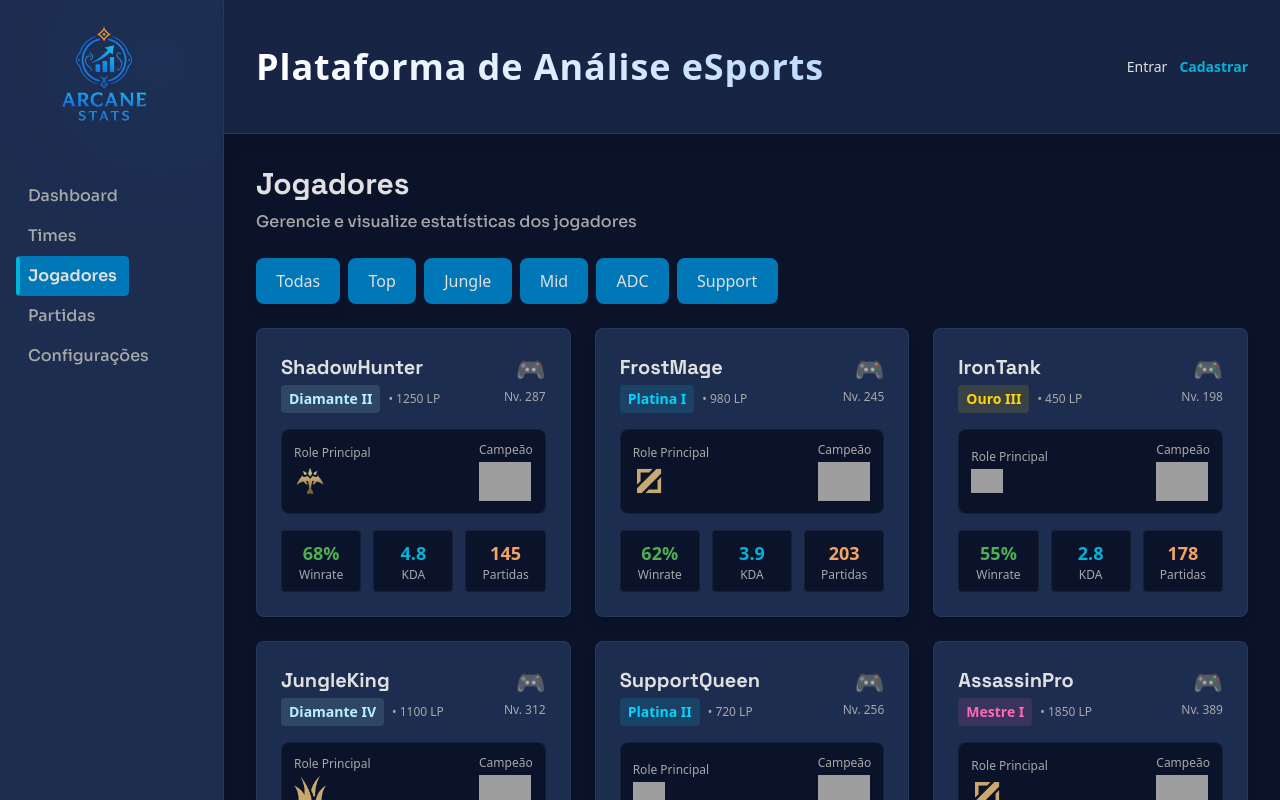
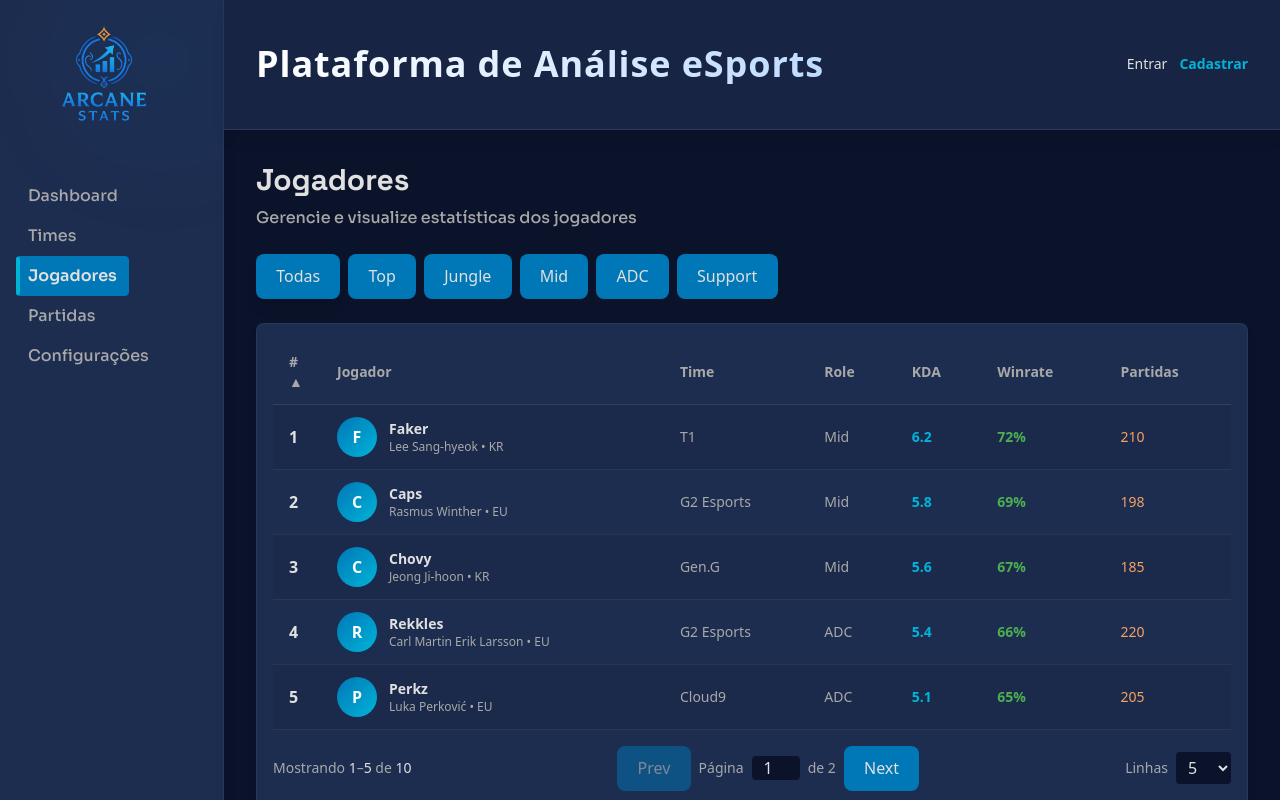
Before and after one commit to CapivaraDevv/Arcane-Stats, a React (Vite) app in the folder arcane-stats/: page /jogadores in a window 1280 px wide. Shown: the top 800 px of the page. Built offline with nearby package versions, Linux system fonts and the light colour scheme; no server answers; grey boxes are pictures that could not be loaded.

Commit message:
Ordenação e paginação adicionado, além de adicionar um ranking com os melhores jogadores

```diff
--- a/arcane-stats/src/pages/Jogadores.tsx
+++ b/arcane-stats/src/pages/Jogadores.tsx
@@ -1,198 +1,68 @@
-import { motion } from 'framer-motion';
-import { useState, useEffect } from 'react';
+import { useState, useMemo } from 'react';
 import ScrollReveal from '../components/ScrollReveal';
 
-interface Jogador {
-  id: number;
-  nome: string;
-  elo: string;
-  divisao: string;
-  lp: number;
-  winrate: number;
-  partidas: number;
-  kda: number;
-  campeaoPrincipal: string;
-  role: string;
-  roleIcon: string;
-  nivel: number;
-}
+// interface Jogador removed (ranking uses a simpler structure)
 
 const Jogadores = () => {
   const [filtroRole, setFiltroRole] = useState<string>('Todas');
 
-  const [ddragonVersion, setDdragonVersion] = useState<string>('latest');
+  // ddragonVersion removed (não usado aqui)
   // Estado para controlar falhas no carregamento de imagens
-  const [imageErrors, setImageErrors] = useState<Set<string>>(new Set());
+  // const [imageErrors, setImageErrors] = useState<Set<string>>(new Set());
 
-  // Função para buscar a versão mais recente da API
-  useEffect(() => {
-    const fetchVersion = async () => {
-      try {
-        const response = await fetch('https://ddragon.leagueoflegends.com/api/versions.json');
-        const versions = await response.json();
-        if (versions && versions.length > 0) {
-          setDdragonVersion(versions[0]); // Pega a versão mais recente
-        }
-      } catch (error) {
-        console.error('Erro ao buscar versão da API:', error);
-        // Mantém 'latest' como fallback
-      }
-    };
-    fetchVersion();
-  }, []);
+  // (removido) fetching ddragon version - não necessário no ranking
 
   // Função utilitária para construir URL da imagem do campeão
-  const getChampionImageUrl = (championName: string) => {
-    // Remove acentos e espaços, converte para o formato da API
-    const formattedName = championName
-      .normalize('NFD')
-      .replace(/[\u0300-\u036f]/g, '')
-      .replace(/\s+/g, '');
+  // Função utilitária para construir URL da imagem do campeão removida (não usada)
 
-    return `https://ddragon.leagueoflegends.com/cdn/${ddragonVersion}/img/champion/${formattedName}.png`;
-  };
-
-  // Função para lidar com erro no carregamento da imagem
-  const handleImageError = (championName: string) => {
-    setImageErrors(prev => new Set(prev).add(championName));
-  };
-
-  const jogadores: Jogador[] = [
-    {
-      id: 1,
-      nome: 'ShadowHunter',
-      elo: 'Diamante',
-      divisao: 'II',
-      lp: 1250,
-      winrate: 68,
-      partidas: 145,
-      kda: 4.8,
-      campeaoPrincipal: 'Vayne',
-      role: "ADC",
-      roleIcon: '/IconeADC.webp',
-      nivel: 287
-    },
-    {
-      id: 2,
-      nome: 'FrostMage',
-      elo: 'Platina',
-      divisao: 'I',
-      lp: 980,
-      winrate: 62,
-      partidas: 203,
-      kda: 3.9,
-      campeaoPrincipal: 'Lux',
-      role: 'Mid',
-      nivel: 245,
-      roleIcon: '/IconeMID.png'
-    },
-    {
-      id: 3,
-      nome: 'IronTank',
-      elo: 'Ouro',
-      divisao: 'III',
-      lp: 450,
-      winrate: 55,
-      partidas: 178,
-      kda: 2.8,
-      campeaoPrincipal: 'Malphite',
-      role: 'Top',
-      nivel: 198,
-      roleIcon: '/IconeTop.png'
-    },
-    {
-      id: 4,
-      nome: 'JungleKing',
-      elo: 'Diamante',
-      divisao: 'IV',
-      lp: 1100,
-      winrate: 71,
-      partidas: 167,
-      kda: 5.2,
-      campeaoPrincipal: 'Lee Sin',
-      role: 'Jungle',
-      nivel: 312,
-      roleIcon: '/IconeJungle.png'
-    },
-    {
-      id: 5,
-      nome: 'SupportQueen',
-      elo: 'Platina',
-      divisao: 'II',
-      lp: 720,
-      winrate: 65,
-      partidas: 192,
-      kda: 1.8,
-      campeaoPrincipal: 'Thresh',
-      role: 'Support',
-      nivel: 256,
-      roleIcon: '/IconeSuporte.png'
-    },
-    {
-      id: 6,
-      nome: 'AssassinPro',
-      elo: 'Mestre',
-      divisao: 'I',
-      lp: 1850,
-      winrate: 74,
-      partidas: 234,
-      kda: 6.1,
-      campeaoPrincipal: 'Zed',
-      role: 'Mid',
-      nivel: 389,
-      roleIcon: '/IconeMID.png'
-    },
-    {
-      id: 7,
-      nome: 'ADCGod',
-      elo: 'Diamante',
-      divisao: 'I',
-      lp: 1520,
-      winrate: 69,
-      partidas: 201,
-      kda: 5.5,
-      campeaoPrincipal: 'Jinx',
-      role: 'ADC',
-      nivel: 298,
-      roleIcon: 'IconeADC.webp'
-    },
-    {
-      id: 8,
-      nome: 'TopLaneBeast',
-      elo: 'Platina',
-      divisao: 'III',
-      lp: 680,
-      winrate: 58,
-      partidas: 156,
-      kda: 3.2,
-      campeaoPrincipal: 'Darius',
-      role: 'Top',
-      nivel: 223,
-      roleIcon: 'IconeTop.png'
-    }
+  // Ranking de jogadores (mock com nomes de jogadores profissionais públicos e estatísticas demonstrativas)
+  const ranking = [
+    { rank: 1, nick: 'Faker', name: 'Lee Sang-hyeok', team: 'T1', role: 'Mid', kda: 6.2, winrate: 72, games: 210, country: 'KR' },
+    { rank: 2, nick: 'Caps', name: 'Rasmus Winther', team: 'G2 Esports', role: 'Mid', kda: 5.8, winrate: 69, games: 198, country: 'EU' },
+    { rank: 3, nick: 'Chovy', name: 'Jeong Ji-hoon', team: 'Gen.G', role: 'Mid', kda: 5.6, winrate: 67, games: 185, country: 'KR' },
+    { rank: 4, nick: 'Rekkles', name: 'Carl Martin Erik Larsson', team: 'G2 Esports', role: 'ADC', kda: 5.4, winrate: 66, games: 220, country: 'EU' },
+    { rank: 5, nick: 'Perkz', name: 'Luka Perković', team: 'Cloud9', role: 'ADC', kda: 5.1, winrate: 65, games: 205, country: 'EU' },
+    { rank: 6, nick: 'Teddy', name: 'Park Jin-seong', team: 'T1', role: 'ADC', kda: 4.9, winrate: 64, games: 190, country: 'KR' },
+    { rank: 7, nick: 'Doinb', name: 'Kim Tae-sang', team: 'LNG', role: 'Mid', kda: 4.8, winrate: 63, games: 176, country: 'KR' },
+    { rank: 8, nick: 'Uzi', name: 'Jian Zihao', team: 'Retired', role: 'ADC', kda: 4.7, winrate: 62, games: 300, country: 'CN' },
+    { rank: 9, nick: 'Nuguri', name: 'Jang Ha-gwon', team: 'DWG KIA', role: 'Top', kda: 4.6, winrate: 61, games: 160, country: 'KR' },
+    { rank: 10, nick: 'ShowMaker', name: 'Heo Su', team: 'DWG KIA', role: 'Mid', kda: 4.5, winrate: 60, games: 170, country: 'KR' }
   ];
 
   const roles = ['Todas', 'Top', 'Jungle', 'Mid', 'ADC', 'Support'];
   const jogadoresFiltrados = filtroRole === 'Todas'
-    ? jogadores
-    : jogadores.filter(j => j.role === filtroRole);
+    ? ranking
+    : ranking.filter(j => j.role === filtroRole);
 
-  const getEloColor = (elo: string) => {
-    const cores: Record<string, string> = {
-      'Ferro': '#8B8B8B',
-      'Bronze': '#CD7F32',
-      'Prata': '#C0C0C0',
-      'Ouro': '#FFD700',
-      'Platina': '#00D4FF',
-      'Diamante': '#B9F2FF',
-      'Mestre': '#FF69B4',
-      'Grão-Mestre': '#FF0000',
-      'Desafiante': '#FFD700'
-    };
-    return cores[elo] || '#E0E0E0';
+  // Ordenação e paginação
+  const [sortKey, setSortKey] = useState<'rank' | 'kda' | 'winrate' | 'games'>('rank');
+  const [sortDir, setSortDir] = useState<'asc' | 'desc'>('asc');
+  const [page, setPage] = useState<number>(1);
+  const [pageSize, setPageSize] = useState<number>(5);
+
+  const sorted = useMemo(() => {
+    const arr = [...jogadoresFiltrados];
+    arr.sort((a: any, b: any) => {
+      const aVal = a[sortKey];
+      const bVal = b[sortKey];
+      if (typeof aVal === 'string') {
+        return sortDir === 'asc' ? aVal.localeCompare(bVal) : bVal.localeCompare(aVal);
+      }
+      // number
+      return sortDir === 'asc' ? (aVal - bVal) : (bVal - aVal);
+    });
+    return arr;
+  }, [jogadoresFiltrados, sortKey, sortDir]);
+
+  const totalPages = Math.max(1, Math.ceil(sorted.length / pageSize));
+  if (page > totalPages) setPage(totalPages);
+  const pageItems = sorted.slice((page - 1) * pageSize, page * pageSize);
+
+  // getEloColor removido (não usado no ranking)
+
+  const getInitials = (nick: string) => {
+    return nick.split(' ').map(s => s[0]).slice(0,2).join('').toUpperCase();
   };
-
-
 
   return (
     <main className="flex-1 p-8 bg-[#0B132B] min-h-screen">
@@ -206,7 +76,7 @@
         {roles.map((role) => (
           <button
             key={role}
-            onClick={() => setFiltroRole(role)}
+            onClick={() => { setFiltroRole(role); setPage(1); }}
             className={`px-4 py-2 rounded-lg transition-all ${filtroRole === role
               ? 'bg-[#0077B6] text-[#E0E0E0] shadow-lg'
               : 'bg-[#1D2D50] text-[#A8A8A8] hover:bg-[#0077B6]/50 border border-white/5'
@@ -217,95 +87,88 @@
         ))}
       </div>
 
-      {/* Grid de Jogadores */}
-      <div className="grid grid-cols-1 md:grid-cols-2 lg:grid-cols-3 gap-6">
-        {jogadoresFiltrados.map((jogador, idx) => (
-          <ScrollReveal key={jogador.id} preset="up" delay={idx * 0.1} duration={0.6}>
-            <motion.div
-              whileHover={{ scale: 1.05, y: -5 }}
-              className="bg-[#1D2D50] p-6 rounded-lg border border-white/5 shadow-lg hover:border-[#00B4D8]/50 transition-all relative overflow-hidden group"
-            >
-              {/* Efeito shimmer no hover */}
-              <div className="absolute inset-0 opacity-0 group-hover:opacity-100 transition-opacity duration-200">
-                <div className="absolute inset-0 animate-shimmer"></div>
-              </div>
+      {/* Tabela de Ranking de Jogadores */}
+      <div className="bg-[#1D2D50] rounded-lg p-4 border border-white/5 shadow-lg">
+        <ScrollReveal preset="up" delay={0.05} duration={0.6}>
+          <div className="overflow-x-auto">
+            <table className="min-w-full table-auto">
+              <thead>
+                <tr className="text-left text-sm text-[#A8A8A8] border-b border-white/10">
+                  <th className="py-3 px-4 w-12 cursor-pointer" onClick={() => { if (sortKey === 'rank') setSortDir(sortDir === 'asc' ? 'desc' : 'asc'); else { setSortKey('rank'); setSortDir('asc'); } }}>
+                    # {sortKey === 'rank' ? (sortDir === 'asc' ? '▲' : '▼') : ''}
+                  </th>
+                  <th className="py-3 px-4">Jogador</th>
+                  <th className="py-3 px-4">Time</th>
+                  <th className="py-3 px-4">Role</th>
+                  <th className="py-3 px-4 cursor-pointer" onClick={() => { if (sortKey === 'kda') setSortDir(sortDir === 'asc' ? 'desc' : 'asc'); else { setSortKey('kda'); setSortDir('desc'); } }}>
+                    KDA {sortKey === 'kda' ? (sortDir === 'asc' ? '▲' : '▼') : ''}
+                  </th>
+                  <th className="py-3 px-4 cursor-pointer" onClick={() => { if (sortKey === 'winrate') setSortDir(sortDir === 'asc' ? 'desc' : 'asc'); else { setSortKey('winrate'); setSortDir('desc'); } }}>
+                    Winrate {sortKey === 'winrate' ? (sortDir === 'asc' ? '▲' : '▼') : ''}
+                  </th>
+                  <th className="py-3 px-4 cursor-pointer" onClick={() => { if (sortKey === 'games') setSortDir(sortDir === 'asc' ? 'desc' : 'asc'); else { setSortKey('games'); setSortDir('desc'); } }}>
+                    Partidas {sortKey === 'games' ? (sortDir === 'asc' ? '▲' : '▼') : ''}
+                  </th>
+                </tr>
+              </thead>
+              <tbody>
+                {pageItems.map((p, idx) => (
+                  <tr key={p.rank} className={`border-b border-white/5 ${idx % 2 === 0 ? 'bg-[#14223A]/20' : ''}`}>
+                    <td className="py-3 px-4 font-semibold text-[#E0E0E0]">{p.rank}</td>
+                    <td className="py-3 px-4">
+                      <div className="flex items-center gap-3">
+                        <div className="w-10 h-10 rounded-full flex items-center justify-center bg-linear-to-br from-[#0077B6] to-[#00B4D8] text-white font-bold">
+                          {getInitials(p.nick)}
+                        </div>
+                        <div>
+                          <div className="text-sm font-semibold text-[#E0E0E0]">{p.nick}</div>
+                          <div className="text-xs text-[#A8A8A8]">{p.name} • {p.country}</div>
+                        </div>
+                      </div>
+                    </td>
+                    <td className="py-3 px-4 text-sm text-[#A8A8A8]">{p.team}</td>
+                    <td className="py-3 px-4 text-sm text-[#A8A8A8]">{p.role}</td>
+                    <td className="py-3 px-4 text-sm text-[#00B4D8] font-semibold">{p.kda.toFixed(1)}</td>
+                    <td className="py-3 px-4 text-sm text-[#4CAF50] font-semibold">{p.winrate}%</td>
+                    <td className="py-3 px-4 text-sm text-[#F4A261]">{p.games}</td>
+                  </tr>
+                ))}
+              </tbody>
+            </table>
+          </div>
+        </ScrollReveal>
 
-              <div className="relative z-10">
-                {/* Header do Card */}
-                <div className="flex items-start justify-between mb-4">
-                  <div>
-                    <h3 className="space-grotesk-title text-xl font-bold text-[#E0E0E0] mb-1">
-                      {jogador.nome}
-                    </h3>
-                    <div className="flex items-center gap-2">
-                      <span
-                        className="text-sm font-semibold px-2 py-1 rounded"
-                        style={{
-                          backgroundColor: `${getEloColor(jogador.elo)}20`,
-                          color: getEloColor(jogador.elo)
-                        }}
-                      >
-                        {jogador.elo} {jogador.divisao}
-                      </span>
-                      <span className="text-xs text-[#A8A8A8]">• {jogador.lp} LP</span>
-                    </div>
-                  </div>
-                  <div className="text-right">
-                    <div className="text-2xl mb-1">🎮</div>
-                    <div className="text-xs text-[#A8A8A8]">Nv. {jogador.nivel}</div>
-                  </div>
-                </div>
+        {/* Controles de paginação */}
+        <div className="mt-4 flex items-center justify-between">
+          <div className="text-sm text-[#A8A8A8]">
+            Mostrando <span className="text-[#E0E0E0]">{(page - 1) * pageSize + 1}</span>–<span className="text-[#E0E0E0]">{Math.min(page * pageSize, sorted.length)}</span> de <span className="text-[#E0E0E0]">{sorted.length}</span>
+          </div>
 
-                {/* Role e Campeão Principal */}
-                <div className="mb-4 p-3 bg-[#0B132B] rounded-lg border border-white/5">
-                  <div className="flex items-center justify-between">
-                    <div>
-                      <div className="text-xs text-[#A8A8A8] mb-1">Role Principal</div>
-                      <img src={jogador.roleIcon} alt="" className='w-8' />
-                    </div>
-                    <div className="text-right">
-                      <div className="text-xs text-[#A8A8A8] mb-1">Campeão</div>
-                      {imageErrors.has(jogador.campeaoPrincipal) ? (
-                        <motion.div
-                          className="text-3xl mb-2"
-                          animate={{
-                            y: [0, -5, 0],
-                          }}
-                          transition={{
-                            duration: 2,
-                            repeat: Infinity,
-                            delay: idx * 0.2
-                          }}
-                        >
-                          {jogador.campeaoPrincipal}
-                        </motion.div>
-                      ) : (
-                        < img src={getChampionImageUrl(jogador.campeaoPrincipal)} alt="Icone dos campeões principais"
-                          className='w-13' onError={() => handleImageError(jogador.campeaoPrincipal)} />
-                      )}
-                    </div>
-                  </div>
-                </div>
+          <div className="flex items-center gap-2">
+            <button
+              onClick={() => setPage(p => Math.max(1, p - 1))}
+              disabled={page === 1}
+              className="px-3 py-1 rounded bg-[#0B132B] text-[#A8A8A8] disabled:opacity-50"
+            >Prev</button>
+            <div className="text-sm text-[#A8A8A8]">Página</div>
+            <input type="number" value={page} min={1} max={totalPages} onChange={(e) => setPage(Math.min(Math.max(1, Number(e.target.value || 1)), totalPages))} className="w-12 text-center bg-[#0B132B] text-[#E0E0E0] rounded" />
+            <div className="text-sm text-[#A8A8A8]">de {totalPages}</div>
+            <button
+              onClick={() => setPage(p => Math.min(totalPages, p + 1))}
+              disabled={page === totalPages}
+              className="px-3 py-1 rounded bg-[#0B132B] text-[#A8A8A8] disabled:opacity-50"
+            >Next</button>
+          </div>
 
-                {/* Estatísticas */}
-                <div className="grid grid-cols-3 gap-3">
-                  <div className="text-center p-2 bg-[#0B132B] rounded border border-white/5">
-                    <div className="text-lg font-bold text-[#4CAF50]">{jogador.winrate}%</div>
-                    <div className="text-xs text-[#A8A8A8]">Winrate</div>
-                  </div>
-                  <div className="text-center p-2 bg-[#0B132B] rounded border border-white/5">
-                    <div className="text-lg font-bold text-[#00B4D8]">{jogador.kda.toFixed(1)}</div>
-                    <div className="text-xs text-[#A8A8A8]">KDA</div>
-                  </div>
-                  <div className="text-center p-2 bg-[#0B132B] rounded border border-white/5">
-                    <div className="text-lg font-bold text-[#F4A261]">{jogador.partidas}</div>
-                    <div className="text-xs text-[#A8A8A8]">Partidas</div>
-                  </div>
-                </div>
-              </div>
-            </motion.div>
-          </ScrollReveal>
-        ))}
+          <div className="flex items-center gap-2">
+            <div className="text-sm text-[#A8A8A8]">Linhas</div>
+            <select value={pageSize} onChange={(e) => { setPageSize(Number(e.target.value)); setPage(1); }} className="bg-[#0B132B] text-[#E0E0E0] rounded px-2 py-1">
+              <option value={5}>5</option>
+              <option value={10}>10</option>
+              <option value={20}>20</option>
+            </select>
+          </div>
+        </div>
       </div>
     </main>
   );
```
